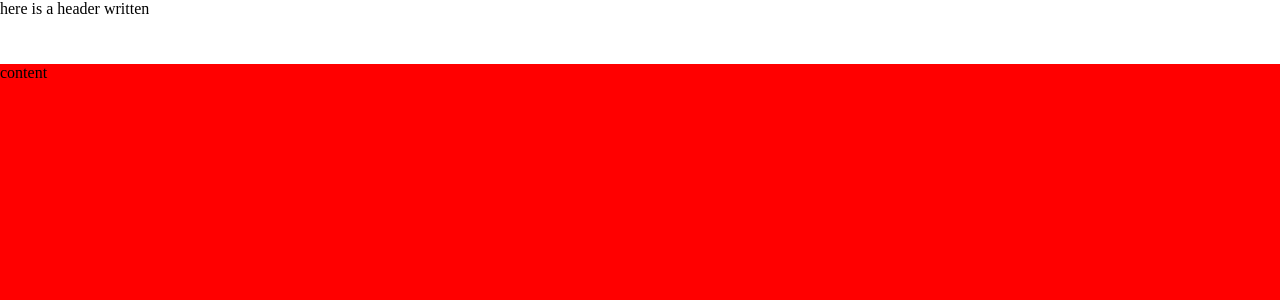
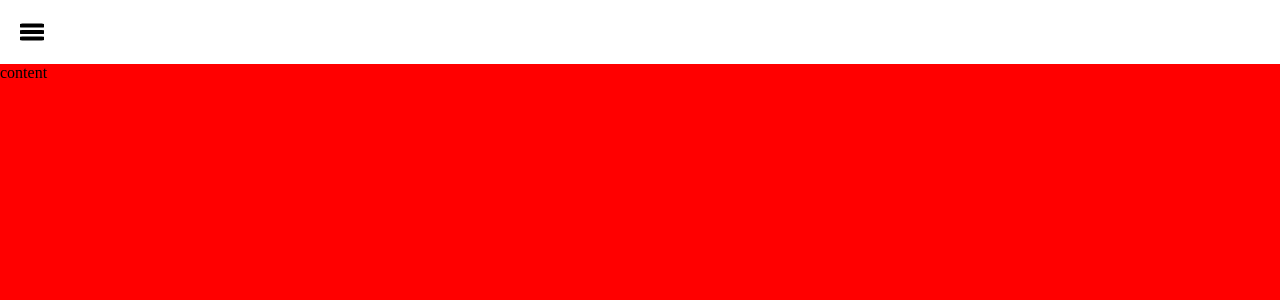
Before and after one commit to julianhahn/expenses-tracker, a React (Create React App) app in the folder expenses-frontend/: page / in a window 1280 px wide. Shown: the top 300 px of the page. Built offline with nearby package versions, Linux system fonts and the light colour scheme.

Commit message:
success on the burger menu icon

```diff
--- a/expenses-frontend/src/header/Header.js
+++ b/expenses-frontend/src/header/Header.js
@@ -1,8 +1,10 @@
+import BurgerMenu from '../singleComponents/BurgerMenu'
 import './Header.css'
+
 function Header(props){
     return (
         <div className="headerContainer">
-            here is a header written
+            <BurgerMenu/>
         </div>
     )
 }
--- a/expenses-frontend/src/singleComponents/BurgerMenu.css
+++ b/expenses-frontend/src/singleComponents/BurgerMenu.css
@@ -0,0 +1,44 @@
+.BurgerMenu{
+    position: relative;
+    display: flex;
+    justify-content: center;
+    align-items: center;
+    margin: 1rem;
+    width: 2rem;
+    height: 2rem;
+    cursor: pointer;
+    transition: all .5s ease-in-out;
+}
+
+.menu-btn__burger{
+    width: 1.5rem;
+    height: 0.2rem;
+    position: absolute;
+    background-color: black;
+    transition: all .2s ease-in-out;
+    border-radius: 10%;
+}
+
+/* CREATE THREE BARS OUT OF ONE */
+.bar1.menu-btn__burger{
+    position: absolute;
+    transform: translateY(-0.4rem);
+}
+.bar3.menu-btn__burger{
+    transform: translateY(0.4rem);
+}
+
+/* ANIMATION */
+.BurgerMenu.open .bar2.menu-btn__burger{
+    transform: translateX(-1.5rem);
+    background: transparent;
+    box-shadow: none;
+}
+
+.BurgerMenu.open .bar1.menu-btn__burger {
+    transform: rotate(45deg)
+}
+
+.BurgerMenu.open .bar3.menu-btn__burger {
+    transform: rotate(-45deg)
+}
--- a/expenses-frontend/src/singleComponents/BurgerMenu.js
+++ b/expenses-frontend/src/singleComponents/BurgerMenu.js
@@ -1,8 +1,23 @@
-import './BurgerMenu'
+import './BurgerMenu.css'
+import { useRef } from 'react'
 
 function BurgerMenu(props){
+
+    let menuOpen = false;
+    const buttonRef = useRef(null);
+
+    function toggleMenu() {
+        buttonRef.current.classList.toggle("open");
+        menuOpen = !menuOpen
+    }
+
     return(
-        <div className="BurgerMenu">
+        <div className="BurgerMenu" ref={buttonRef} onClick={toggleMenu}>
+            <div className="bar1 menu-btn__burger"/>
+            <div className="bar2 menu-btn__burger"/>
+            <div className="bar3 menu-btn__burger"/>
         </div>
     )
 }
+
+export default BurgerMenu
```
